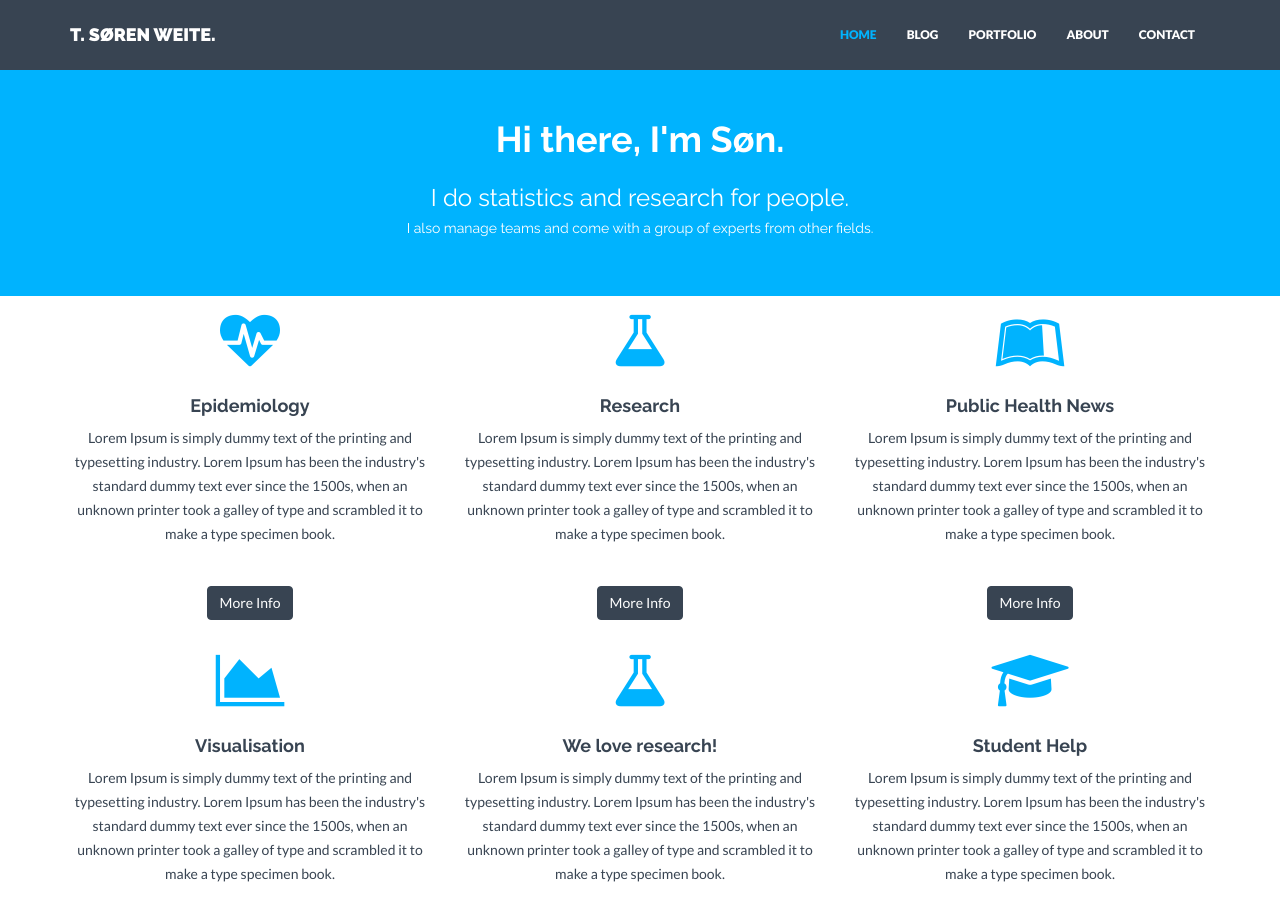
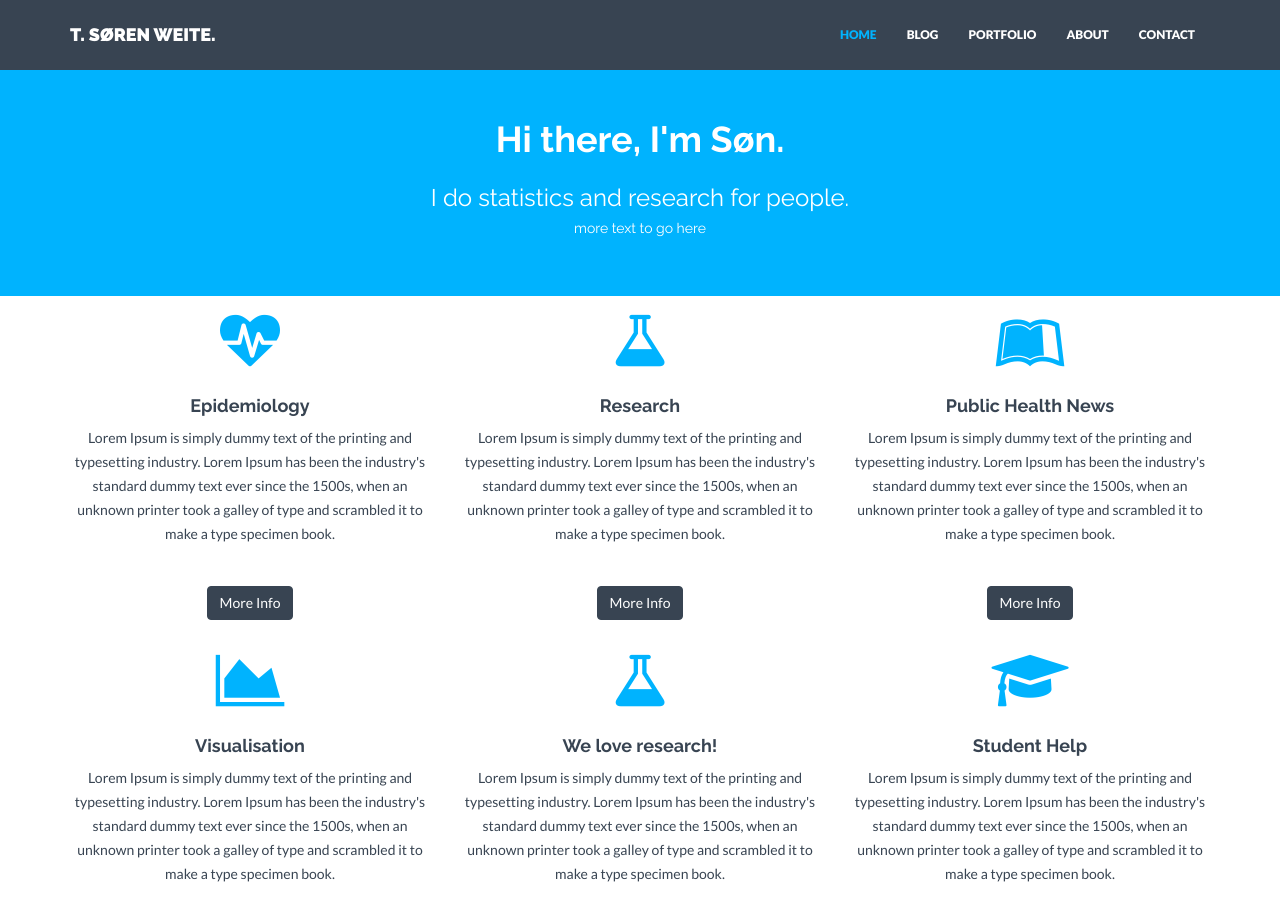
Before and after one commit to sorenweite/sorenweite.github.io, a Jekyll site: the page built from index.html, in a window 1280 px wide and 900 px high. Built offline with Jekyll 4.4.1, drawn with Linux system fonts in a browser that asks for light colours; nearby versions of some CDN libraries; library files that are not in the unit come from our copies.

Commit message:
header
header info blanking

```diff
--- a/_includes/header.html
+++ b/_includes/header.html
@@ -5,7 +5,7 @@
                 <h3></h3>
                 <h1>Hi there, I'm Søn.</h1>
                 <h3>I do statistics and research for people.</h3>
-                <h5>I also manage teams and come with a group of experts from other fields.</h5>
+                <h5>more text to go here</h5>
             </div>
             <!--<div class="col-lg-8 col-lg-offset-2 himg">
                 <img src="{{ "/assets/img/browser.png" | prepend: site.baseurl }}" class="img-responsive">
```
